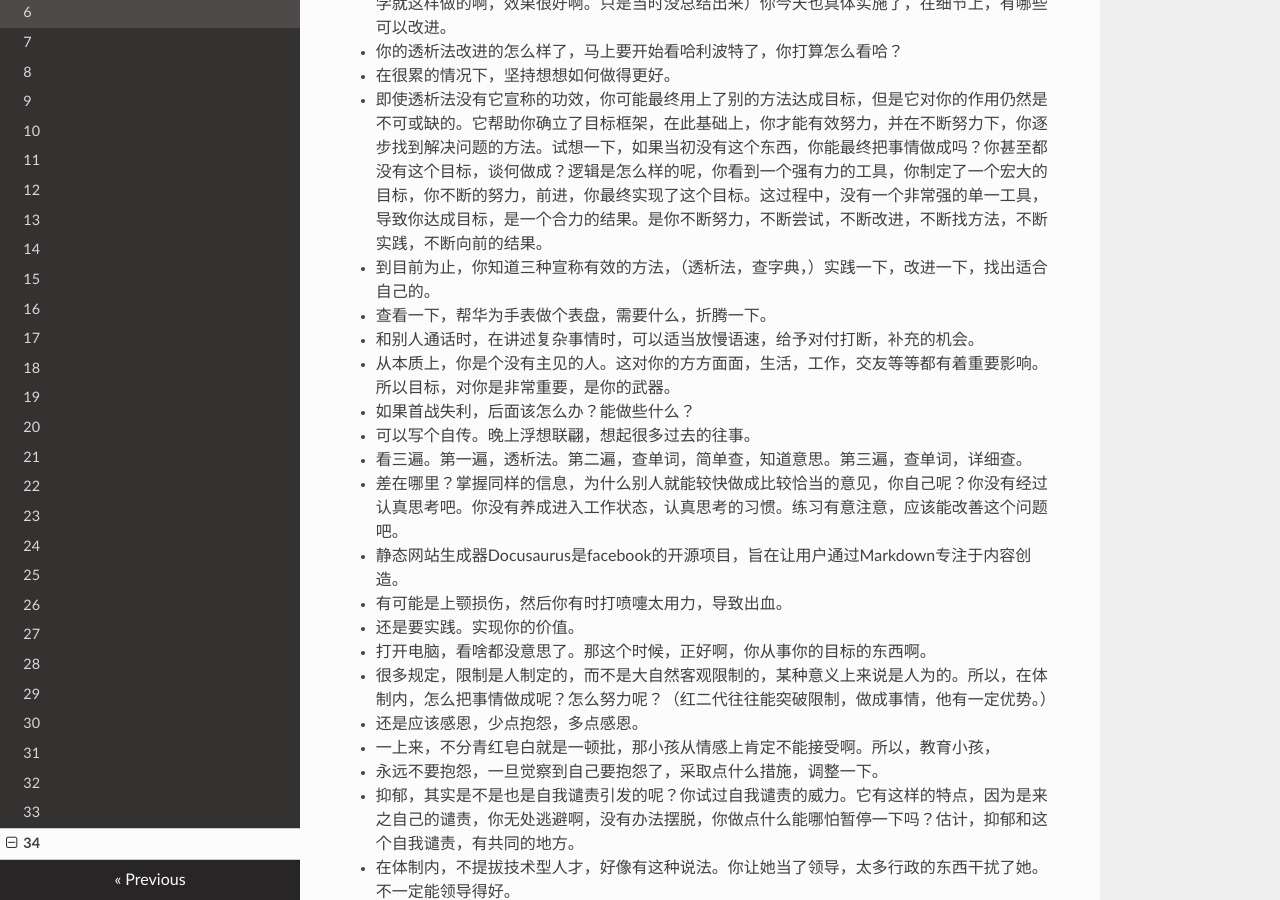
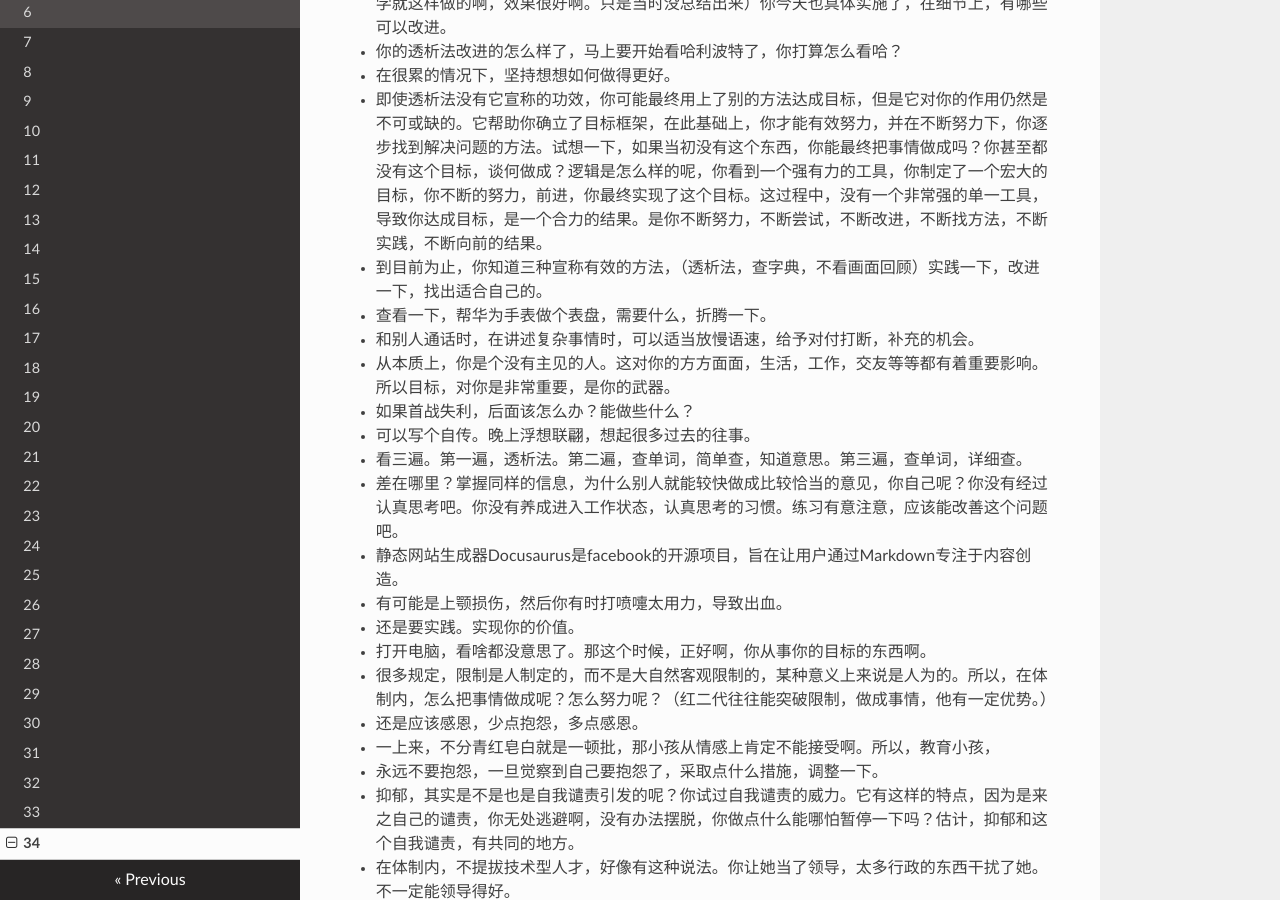
Before and after one commit to lizkca/theblog, an MkDocs documentation site: the page built from docs/34.md, in a window 1280 px wide and 900 px high, scrolled down 1995 px. Built offline with MkDocs 1.6.1, drawn with Linux system fonts in a browser that asks for light colours; nearby versions of some CDN libraries.

Commit message:
34.md fix1

```diff
--- a/docs/34.md
+++ b/docs/34.md
@@ -48,7 +48,7 @@
 - 你的透析法改进的怎么样了，马上要开始看哈利波特了，你打算怎么看哈？
 - 在很累的情况下，坚持想想如何做得更好。
 - 即使透析法没有它宣称的功效，你可能最终用上了别的方法达成目标，但是它对你的作用仍然是不可或缺的。它帮助你确立了目标框架，在此基础上，你才能有效努力，并在不断努力下，你逐步找到解决问题的方法。试想一下，如果当初没有这个东西，你能最终把事情做成吗？你甚至都没有这个目标，谈何做成？逻辑是怎么样的呢，你看到一个强有力的工具，你制定了一个宏大的目标，你不断的努力，前进，你最终实现了这个目标。这过程中，没有一个非常强的单一工具，导致你达成目标，是一个合力的结果。是你不断努力，不断尝试，不断改进，不断找方法，不断实践，不断向前的结果。
-- 到目前为止，你知道三种宣称有效的方法，（透析法，查字典，）实践一下，改进一下，找出适合自己的。
+- 到目前为止，你知道三种宣称有效的方法，（透析法，查字典，不看画面回顾）实践一下，改进一下，找出适合自己的。
 - 查看一下，帮华为手表做个表盘，需要什么，折腾一下。
 - 和别人通话时，在讲述复杂事情时，可以适当放慢语速，给予对付打断，补充的机会。
 - 从本质上，你是个没有主见的人。这对你的方方面面，生活，工作，交友等等都有着重要影响。所以目标，对你是非常重要，是你的武器。
```
